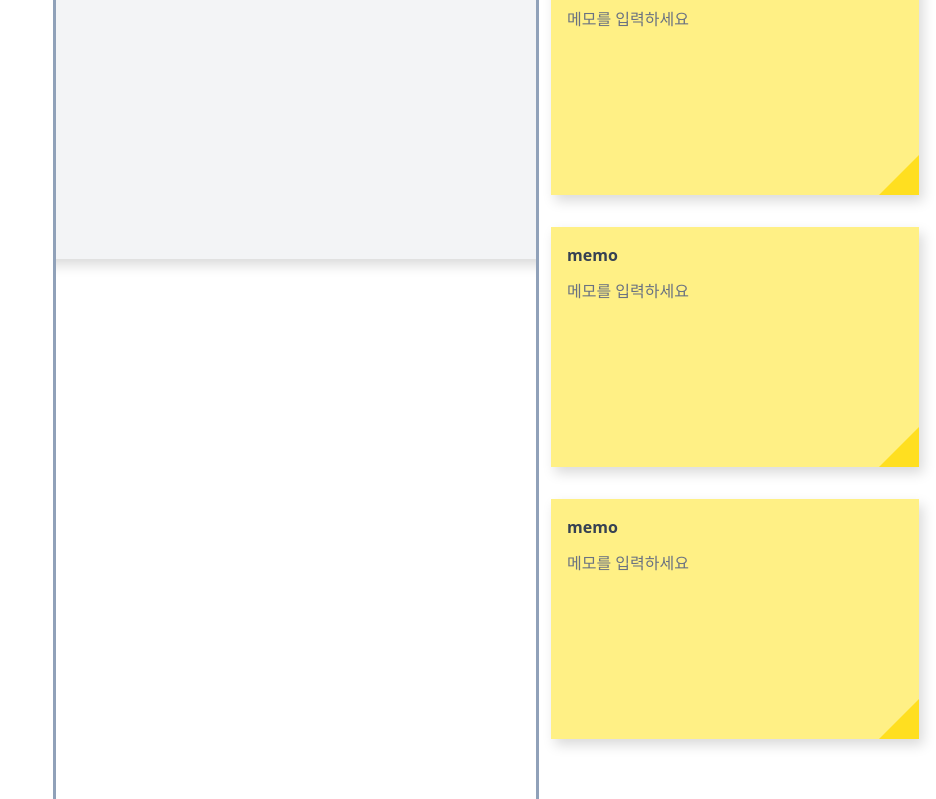
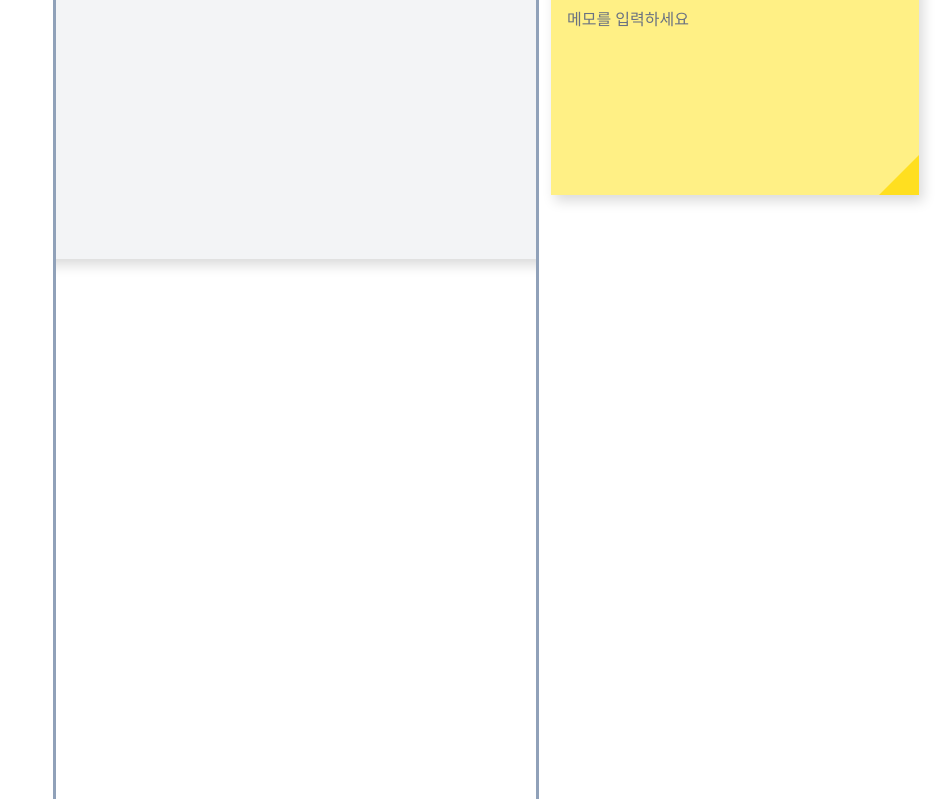
Before and after one commit to pandora7733/github_daily_log, a Flask app: template src/templates/dashboard.html in a window 1280 px wide. Shown: the part 162-961 px from the top of the page, without its empty margins (344-1280 px from the left). Run offline with Flask 3, Linux system fonts and the light colour scheme; the template is opened without the code that fills it, so the values that code supplies are empty; style sheets or scripts are compiled from the project's sources; some libraries are stand-ins or nearby versions.

Commit message:
del post design -2

```diff
--- a/src/templates/dashboard.html
+++ b/src/templates/dashboard.html
@@ -364,74 +364,6 @@
               aria-haspopup="menu"
             ></button>
           </div>
-
-
-          <div
-            class="memo-card memo-card--post-it relative w-92 min-h-60 bg-yellow-200 p-4
-                  shadow-[4px_6px_12px_rgba(0,0,0,0.15)]
-                  overflow-hidden mb-8"
-          >
-            <span class="memo-title block font-semibold text-gray-700 mb-3">
-              memo
-            </span>
-
-            <textarea
-              class="memo-input w-full bg-transparent
-                    outline-none resize-none overflow-hidden
-                    text-gray-700
-                    placeholder-gray-500"
-              name="memo"
-              rows="1"
-              placeholder="메모를 입력하세요"
-            ></textarea>
-
-            <button
-              type="button"
-              class="memo-menu-btn absolute bottom-0 right-0
-                    w-10 h-10
-                    bg-yellow-300
-                    hover:bg-yellow-400
-                    transition-colors
-                    [clip-path:polygon(100%_0,0_100%,100%_100%)]
-                    cursor-pointer"
-              aria-label="메모 메뉴"
-              aria-haspopup="menu"
-            ></button>
-          </div>
-
-
-          <div
-            class="memo-card memo-card--post-it relative w-92 min-h-60 bg-yellow-200 p-4
-                  shadow-[4px_6px_12px_rgba(0,0,0,0.15)]
-                  overflow-hidden mb-8"
-          >
-            <span class="memo-title block font-semibold text-gray-700 mb-3">
-              memo
-            </span>
-
-            <textarea
-              class="memo-input w-full bg-transparent
-                    outline-none resize-none overflow-hidden
-                    text-gray-700
-                    placeholder-gray-500"
-              name="memo"
-              rows="1"
-              placeholder="메모를 입력하세요"
-            ></textarea>
-
-            <button
-              type="button"
-              class="memo-menu-btn absolute bottom-0 right-0
-                    w-10 h-10
-                    bg-yellow-300
-                    hover:bg-yellow-400
-                    transition-colors
-                    [clip-path:polygon(100%_0,0_100%,100%_100%)]
-                    cursor-pointer"
-              aria-label="메모 메뉴"
-              aria-haspopup="menu"
-            ></button>
-          </div>
         </div>
       </div>
     </div>
```
